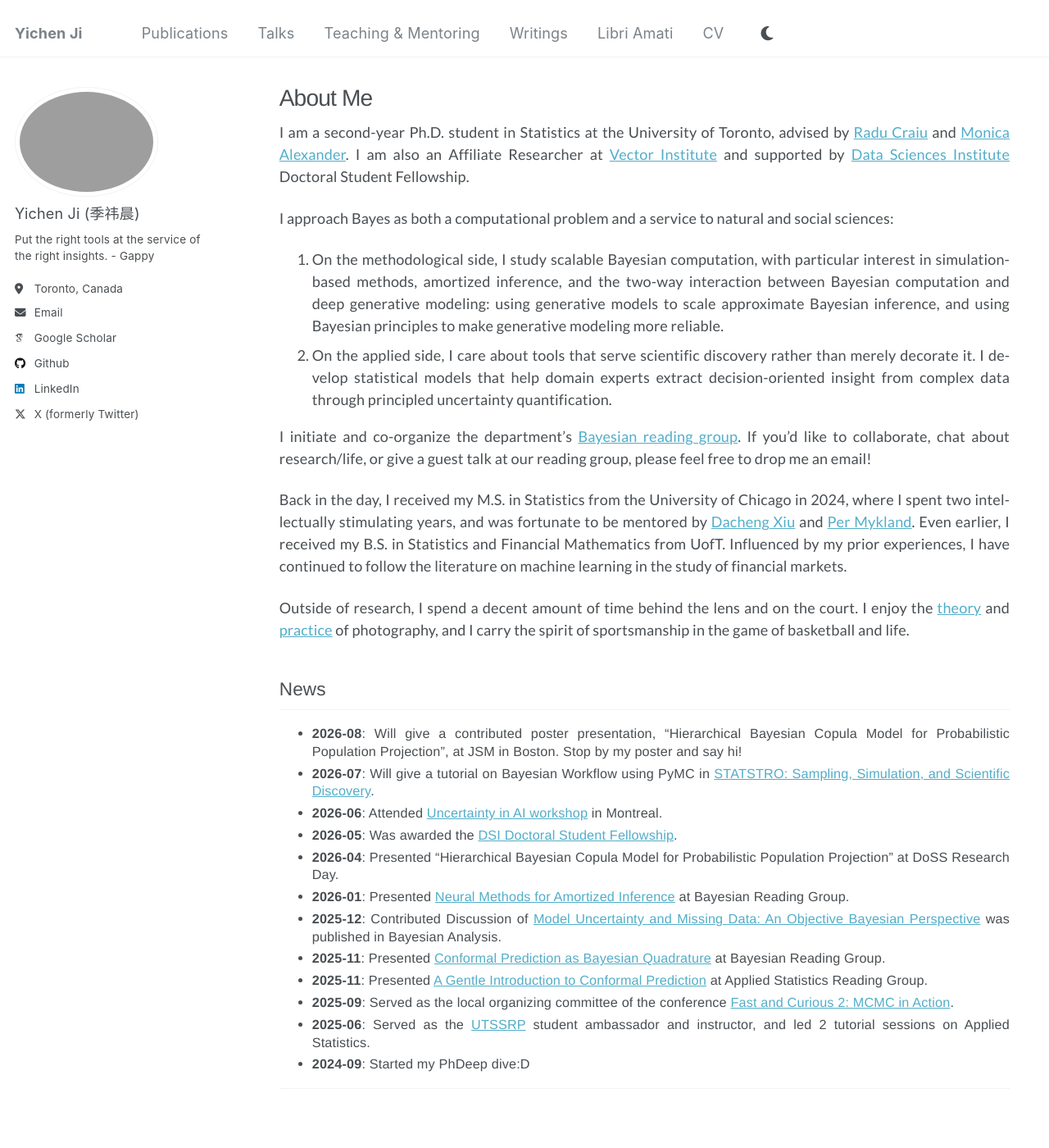
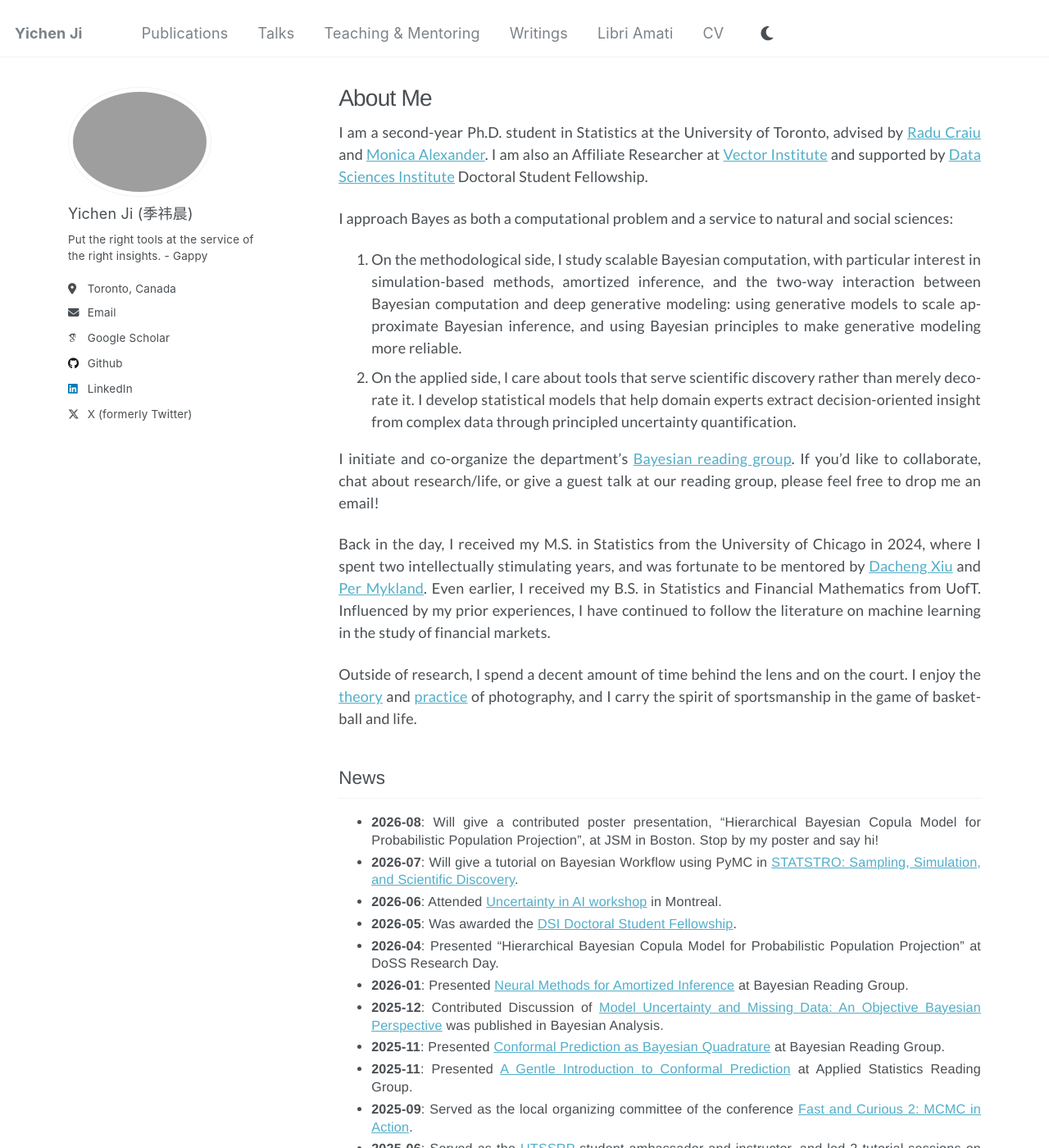
Before and after one commit to user-jiyichen/user-jiyichen.github.io, a Jekyll site: the page built from _pages/about.md, in a window 1280 px wide and 1400 px high. Shown: the whole window at 82% size. Built offline with Jekyll 4.4.1, drawn with Linux system fonts in a browser that asks for light colours; some web fonts are replaced.

Commit message:
Update main.scss

```diff
--- a/assets/css/main.scss
+++ b/assets/css/main.scss
@@ -74,19 +74,20 @@ code, pre, kbd, samp {
 
 @media (min-width: 64em) {
   #main {
-    max-width: 1350px;
+    max-width: 1220px;
     margin-left: auto;
     margin-right: auto;
   }
 
+  .sidebar {
+    width: 280px;
+    margin-left: 35px;
+  }
+
   .page,
   .archive {
-    width: calc(100% - 270px);
-    padding-right: 30px !important;
-  }
-
-  .sidebar {
-    width: 300px;
+    width: calc(100% - 315px);
+    padding-right: 35px !important;
   }
 }
 
```
